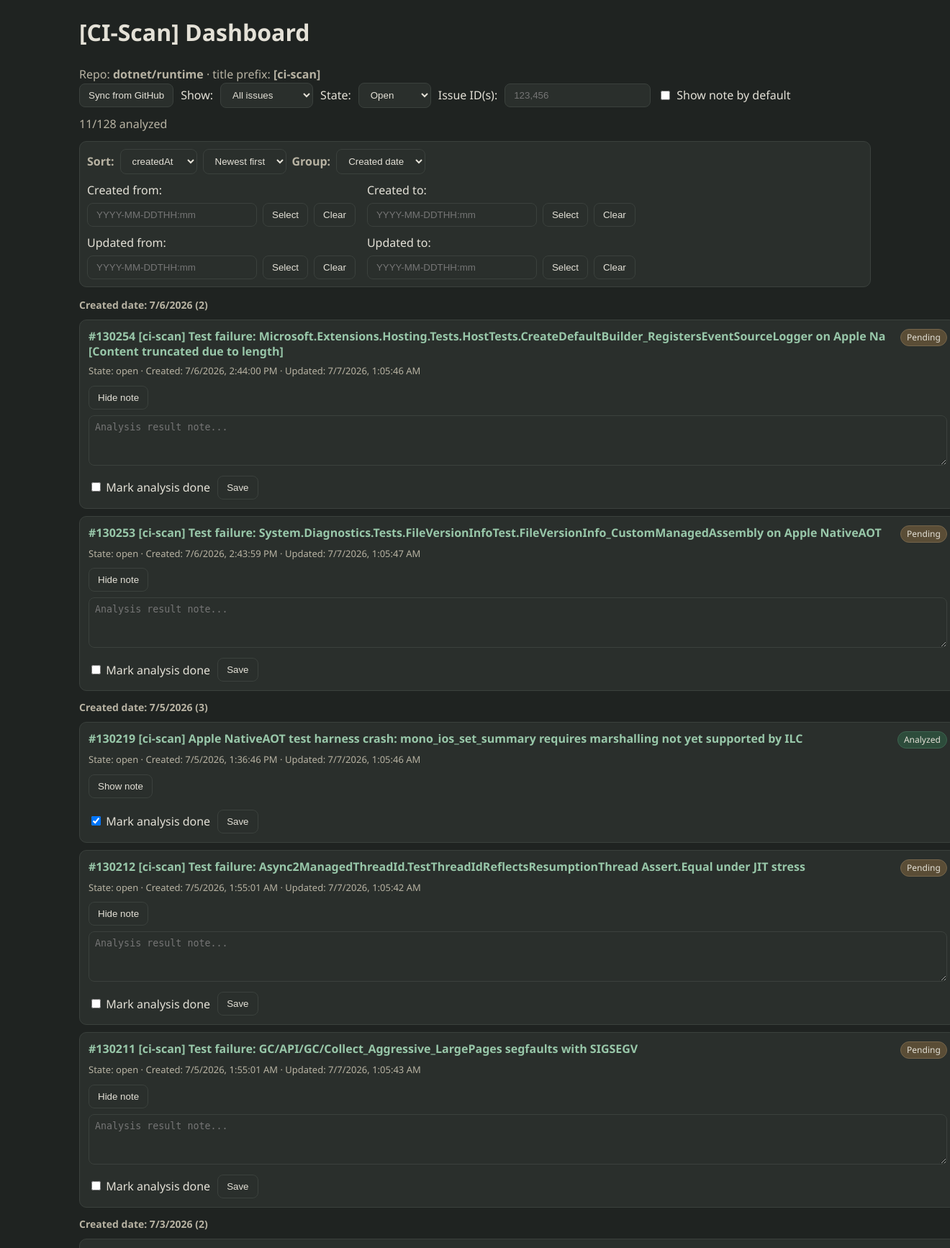
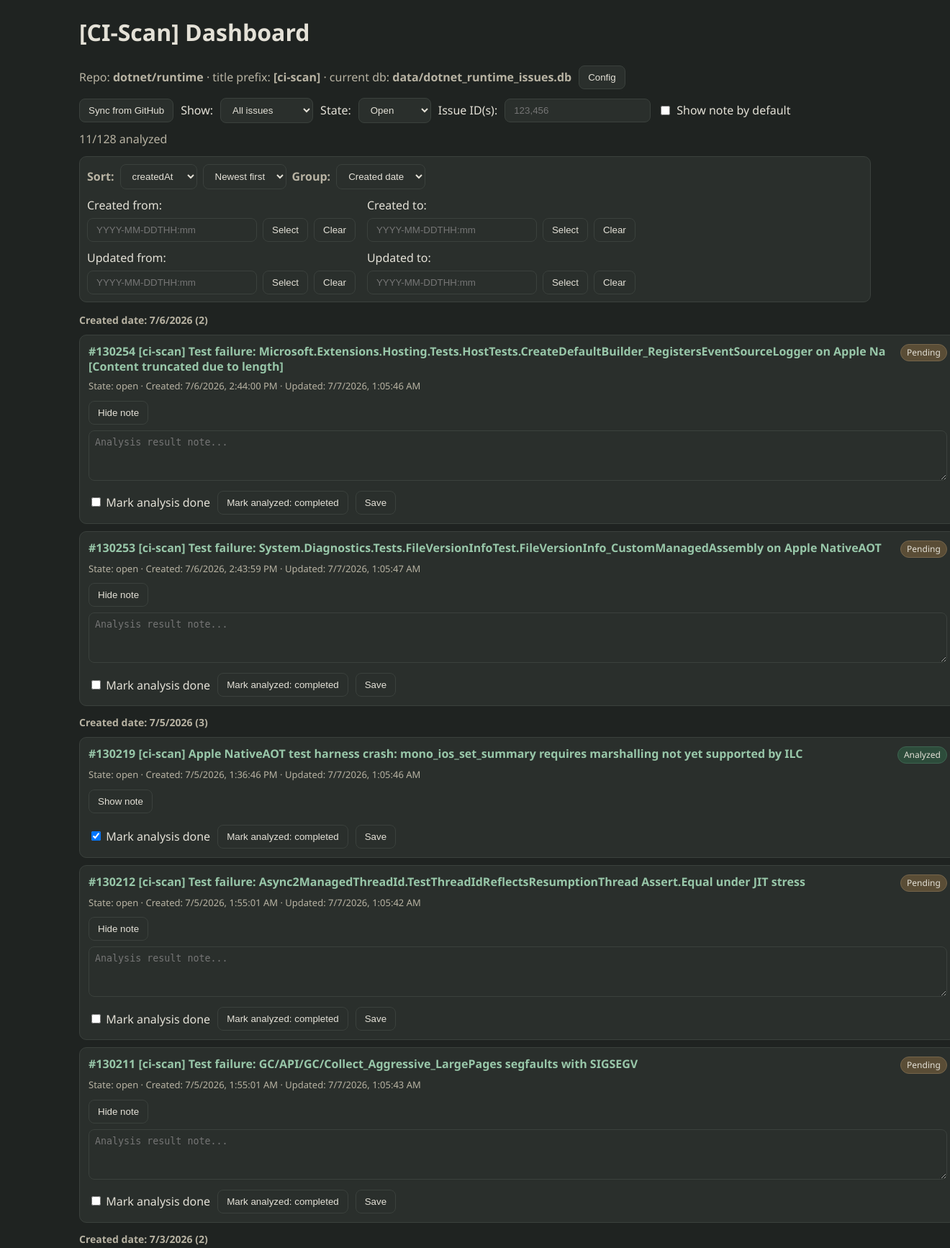
Before and after one commit to shimingsg/svc-ci-scan-dashboard, a Flask app: page / in a window 1320 px wide. Shown: the top 1734 px of the page at 72% size. Run offline with Flask 3, Linux system fonts and the light colour scheme; data comes from the database, SQL or seed files in the repository.

Commit message:
feat: configure issue source and quick completion
Co-authored-by: Copilot <223556219+Copilot@users.noreply.github.com>

```diff
--- a/app.py
+++ b/app.py
@@ -1,5 +1,6 @@
 import json
 import logging
+import shutil
 import sqlite3
 import urllib.error
 import urllib.parse
@@ -13,12 +14,10 @@ logger = logging.getLogger(__name__)
 
 BASE_DIR = Path(__file__).resolve().parent
 DATA_DIR = BASE_DIR / "data"
-DB_PATH = DATA_DIR / "issues.db"
+LEGACY_DB_PATH = DATA_DIR / "issues.db"
 DATASOURCE_FILE = DATA_DIR / "ci-scan-issues.json"
-CONFIG_FILE = DATA_DIR / "dashboard-config.json"
-REPO_OWNER = "dotnet"
-REPO_NAME = "runtime"
-TITLE_PREFIX = "[ci-scan]"
+DASHBOARD_CONFIG_FILE = DATA_DIR / "dashboard-config.json"
+PROJECT_CONFIG_FILE = BASE_DIR / "ci-scan-config.json"
 
 app = Flask(__name__)
 
@@ -36,16 +35,35 @@ DEFAULT_DASHBOARD_CONFIG = {
     "updatedTo": "",
 }
 
+DEFAULT_PROJECT_CONFIG = {
+    "repo": "dotnet/runtime",
+    "titlePrefix": "[ci-scan]",
+}
 
-def get_connection() -> sqlite3.Connection:
-    conn = sqlite3.connect(DB_PATH)
+
+def get_repo_db_path(repo: str) -> Path:
+    safe_repo = repo.replace("/", "_")
+    return DATA_DIR / f"{safe_repo}_issues.db"
+
+
+def get_connection(repo: str | None = None) -> sqlite3.Connection:
+    project_config = load_project_config() if repo is None else {"repo": repo}
+    conn = sqlite3.connect(get_repo_db_path(project_config["repo"]))
     conn.row_factory = sqlite3.Row
     return conn
 
 
-def init_db() -> None:
+def init_db(repo: str | None = None) -> None:
     DATA_DIR.mkdir(parents=True, exist_ok=True)
-    with get_connection() as conn:
+    project_config = load_project_config() if repo is None else {"repo": repo}
+    db_path = get_repo_db_path(project_config["repo"])
+    if (
+        project_config["repo"] == DEFAULT_PROJECT_CONFIG["repo"]
+        and LEGACY_DB_PATH.exists()
+        and not db_path.exists()
+    ):
+        shutil.copy2(LEGACY_DB_PATH, db_path)
+    with get_connection(project_config["repo"]) as conn:
         conn.execute(
             """
             CREATE TABLE IF NOT EXISTS issues (
@@ -57,20 +75,85 @@ def init_db() -> None:
                 created_at    TEXT    NOT NULL,
                 updated_at    TEXT    NOT NULL,
                 analyzed_done INTEGER NOT NULL DEFAULT 0,
-                note          TEXT    NOT NULL DEFAULT ''
+                note          TEXT    NOT NULL DEFAULT '',
+                source_repo   TEXT    NOT NULL DEFAULT 'dotnet/runtime',
+                title_prefix  TEXT    NOT NULL DEFAULT '[ci-scan]'
             )
             """
         )
+        columns = {
+            row["name"]
+            for row in conn.execute("PRAGMA table_info(issues)").fetchall()
+        }
+        if "source_repo" not in columns:
+            conn.execute(
+                "ALTER TABLE issues ADD COLUMN source_repo TEXT NOT NULL DEFAULT 'dotnet/runtime'"
+            )
+        if "title_prefix" not in columns:
+            conn.execute(
+                "ALTER TABLE issues ADD COLUMN title_prefix TEXT NOT NULL DEFAULT '[ci-scan]'"
+            )
         conn.execute(
             "CREATE INDEX IF NOT EXISTS idx_issues_analyzed_done ON issues(analyzed_done)"
         )
         conn.execute("CREATE INDEX IF NOT EXISTS idx_issues_state ON issues(state)")
+        conn.execute("CREATE INDEX IF NOT EXISTS idx_issues_source ON issues(source_repo, title_prefix)")
         conn.execute("CREATE INDEX IF NOT EXISTS idx_issues_created_at ON issues(created_at)")
         conn.execute("CREATE INDEX IF NOT EXISTS idx_issues_updated_at ON issues(updated_at)")
 
 
-def fetch_github_ci_scan_issues() -> list[dict]:
-    query = f'repo:{REPO_OWNER}/{REPO_NAME} is:issue in:title "{TITLE_PREFIX}"'
+def normalize_project_config(raw: dict) -> dict:
+    normalized = dict(DEFAULT_PROJECT_CONFIG)
+
+    repo = raw.get("repo", normalized["repo"])
+    if isinstance(repo, str):
+        repo = repo.strip()
+        parts = repo.split("/")
+        if (
+            len(parts) == 2
+            and all(part for part in parts)
+            and all(part.replace("-", "").replace("_", "").replace(".", "").isalnum() for part in parts)
+        ):
+            normalized["repo"] = repo
+
+    title_prefix = raw.get("titlePrefix", normalized["titlePrefix"])
+    if isinstance(title_prefix, str) and title_prefix.strip():
+        normalized["titlePrefix"] = title_prefix.strip()
+
+    return normalized
+
+
+def load_project_config() -> dict:
+    if not PROJECT_CONFIG_FILE.exists():
+        return dict(DEFAULT_PROJECT_CONFIG)
+
+    raw = PROJECT_CONFIG_FILE.read_text(encoding="utf-8").strip()
+    if not raw:
+        return dict(DEFAULT_PROJECT_CONFIG)
+
+    data = json.loads(raw)
+    if not isinstance(data, dict):
+        raise ValueError("project config must be a JSON object")
+
+    return normalize_project_config(data)
+
+
+def save_project_config(config: dict) -> None:
+    PROJECT_CONFIG_FILE.write_text(
+        json.dumps(config, indent=2),
+        encoding="utf-8",
+    )
+
+
+def init_project_config() -> None:
+    if not PROJECT_CONFIG_FILE.exists():
+        save_project_config(dict(DEFAULT_PROJECT_CONFIG))
+
+
+def fetch_github_ci_scan_issues(project_config: dict) -> list[dict]:
+    repo = project_config["repo"]
+    title_prefix = project_config["titlePrefix"]
+    query = f'repo:{repo} is:issue in:title "{title_prefix}"'
     page = 1
     per_page = 100
     by_id: dict[int, dict] = {}
@@ -97,7 +180,7 @@ def fetch_github_ci_scan_issues() -> list[dict]:
             if not isinstance(item, dict):
                 continue
             title = item.get("title")
-            if not isinstance(title, str) or not title.startswith(TITLE_PREFIX):
+            if not isinstance(title, str) or not title.startswith(title_prefix):
                 continue
             issue_id = item.get("id")
             number = item.get("number")
@@ -163,10 +246,10 @@ def parse_issue_numbers(raw: str | None) -> list[int]:
 
 
 def load_dashboard_config() -> dict:
-    if not CONFIG_FILE.exists():
+    if not DASHBOARD_CONFIG_FILE.exists():
         return dict(DEFAULT_DASHBOARD_CONFIG)
 
-    raw = CONFIG_FILE.read_text(encoding="utf-8").strip()
+    raw = DASHBOARD_CONFIG_FILE.read_text(encoding="utf-8").strip()
     if not raw:
         return dict(DEFAULT_DASHBOARD_CONFIG)
 
@@ -178,14 +261,15 @@ def load_dashboard_config() -> dict:
 
 
 def save_dashboard_config(config: dict) -> None:
-    CONFIG_FILE.write_text(
+    DASHBOARD_CONFIG_FILE.write_text(
         json.dumps(config, indent=2),
         encoding="utf-8",
     )
 
 
 def sync_issues() -> int:
-    rows = fetch_github_ci_scan_issues()
+    project_config = load_project_config()
+    rows = fetch_github_ci_scan_issues(project_config)
     save_datasource(rows)
 
     with get_connection() as conn:
@@ -193,9 +277,10 @@ def sync_issues() -> int:
             conn.execute(
                 """
                 INSERT INTO issues (
-                    id, number, title, state, url, created_at, updated_at, analyzed_done, note
+                    id, number, title, state, url, created_at, updated_at,
+                    analyzed_done, note, source_repo, title_prefix
                 )
-                VALUES (?, ?, ?, ?, ?, ?, ?, 0, '')
+                VALUES (?, ?, ?, ?, ?, ?, ?, 0, '', ?, ?)
                 ON CONFLICT(id) DO UPDATE SET
                     number = excluded.number,
                     title = excluded.title,
@@ -203,6 +288,8 @@ def sync_issues() -> int:
                     url = excluded.url,
                     created_at = excluded.created_at,
                     updated_at = excluded.updated_at,
+                    source_repo = excluded.source_repo,
+                    title_prefix = excluded.title_prefix,
                     analyzed_done = issues.analyzed_done,
                     note = issues.note
                 """,
@@ -214,10 +301,19 @@ def sync_issues() -> int:
                     row["url"],
                     row["createdAt"],
                     row["updatedAt"],
+                    project_config["repo"],
+                    project_config["titlePrefix"],
                 ),
             )
 
-        total = conn.execute("SELECT COUNT(*) AS c FROM issues").fetchone()["c"]
+        total = conn.execute(
+            """
+            SELECT COUNT(*) AS c
+            FROM issues
+            WHERE source_repo = ? AND title_prefix = ?
+            """,
+            (project_config["repo"], project_config["titlePrefix"]),
+        ).fetchone()["c"]
         return int(total)
 
 
@@ -228,6 +324,7 @@ def index():
 
 @app.get("/api/issues")
 def get_issues():
+    project_config = load_project_config()
     view = request.args.get("view", "all")
     issue_state = request.args.get("state", "all")
     issue_ids = request.args.get("issueIds")
@@ -238,8 +335,8 @@ def get_issues():
     updated_from = request.args.get("updatedFrom")
     updated_to = request.args.get("updatedTo")
 
-    clauses: list[str] = []
-    params: list[str] = []
+    clauses: list[str] = ["source_repo = ?", "title_prefix = ?"]
+    params: list[str] = [project_config["repo"], project_config["titlePrefix"]]
     try:
         issue_numbers = parse_issue_numbers(issue_ids)
     except ValueError as ex:
@@ -303,6 +400,7 @@ def get_issues():
 
 @app.get("/api/summary")
 def get_summary():
+    project_config = load_project_config()
     with get_connection() as conn:
         totals = conn.execute(
             """
@@ -310,7 +408,9 @@ def get_summary():
                 COUNT(*) AS total,
                 SUM(CASE WHEN analyzed_done = 1 THEN 1 ELSE 0 END) AS analyzed
             FROM issues
-            """
+            WHERE source_repo = ? AND title_prefix = ?
+            """,
+            (project_config["repo"], project_config["titlePrefix"]),
         ).fetchone()
 
     total = int(totals["total"] or 0)
@@ -324,6 +424,27 @@ def get_config():
         config = load_dashboard_config()
     except (json.JSONDecodeError, ValueError) as ex:
         return jsonify({"ok": False, "error": str(ex)}), 400
+    return jsonify({"ok": True, "config": config})
+
+
+@app.get("/api/project-config")
+def get_project_config():
+    try:
+        config = load_project_config()
+    except (json.JSONDecodeError, ValueError) as ex:
+        return jsonify({"ok": False, "error": str(ex)}), 400
+    return jsonify({"ok": True, "config": config})
+
+
+@app.post("/api/project-config")
+def post_project_config():
+    payload = request.get_json(silent=True) or {}
+    if not isinstance(payload, dict):
+        return jsonify({"ok": False, "error": "project config payload must be an object"}), 400
+
+    config = normalize_project_config(payload)
+    save_project_config(config)
+    init_db(config["repo"])
     return jsonify({"ok": True, "config": config})
 
 
@@ -377,6 +498,7 @@ def post_analysis(issue_id: int):
     return jsonify({"ok": True})
 
 
+init_project_config()
 init_db()
 
 if __name__ == "__main__":
--- /dev/null
+++ b/ci-scan-config.json
@@ -0,0 +1,4 @@
+{
+  "repo": "dotnet/runtime",
+  "titlePrefix": "[ci-scan]"
+}
--- a/static/app.js
+++ b/static/app.js
@@ -1,4 +1,8 @@
 const syncBtn = document.getElementById("syncBtn");
+const configBtn = document.getElementById("configBtn");
+const repoLabel = document.getElementById("repoLabel");
+const titlePrefixLabel = document.getElementById("titlePrefixLabel");
+const dbLabel = document.getElementById("dbLabel");
 const viewMode = document.getElementById("viewMode");
 const stateFilter = document.getElementById("stateFilter");
 const issueIds = document.getElementById("issueIds");
@@ -22,11 +26,18 @@ const updatedTo = document.getElementById("updatedTo");
 const updatedToPicker = document.getElementById("updatedToPicker");
 const updatedToSelectBtn = document.getElementById("updatedToSelectBtn");
 const updatedToClearBtn = document.getElementById("updatedToClearBtn");
+const configModal = document.getElementById("configModal");
+const repoInput = document.getElementById("repoInput");
+const titlePrefixInput = document.getElementById("titlePrefixInput");
+const configCancelBtn = document.getElementById("configCancelBtn");
+const configSaveBtn = document.getElementById("configSaveBtn");
 const statusEl = document.getElementById("status");
 const summaryEl = document.getElementById("summary");
 const listEl = document.getElementById("list");
 
 const state = {
+  repo: "dotnet/runtime",
+  titlePrefix: "[ci-scan]",
   view: "all",
   issueState: "all",
   issueIds: "",
@@ -80,6 +91,7 @@ function renderIssueCard(x) {
       </div>
       <div class="actions">
         <label><input type="checkbox" ${x.analyzedDone ? "checked" : ""}> Mark analysis done</label>
+        <button class="quick-complete">Mark analyzed: completed</button>
         <button class="save">Save</button>
       </div>
     </div>
@@ -130,6 +142,59 @@ async function getJson(url, options = undefined) {
     throw new Error(data.error || `Request failed: ${resp.status}`);
   }
   return data;
+}
+
+function applyProjectConfig(config) {
+  const safe = config && typeof config === "object" ? config : {};
+
+  state.repo = typeof safe.repo === "string" && safe.repo ? safe.repo : state.repo;
+  state.titlePrefix = typeof safe.titlePrefix === "string" && safe.titlePrefix ? safe.titlePrefix : state.titlePrefix;
+
+  repoLabel.textContent = state.repo;
+  titlePrefixLabel.textContent = state.titlePrefix;
+  dbLabel.textContent = `data/${state.repo.replace("/", "_")}_issues.db`;
+  repoInput.value = state.repo;
+  titlePrefixInput.value = state.titlePrefix;
+}
+
+async function loadProjectConfig() {
+  const res = await getJson("/api/project-config");
+  applyProjectConfig(res.config || {});
+}
+
+function openConfigModal() {
+  repoInput.value = state.repo;
+  titlePrefixInput.value = state.titlePrefix;
+  configModal.classList.remove("hidden");
+}
+
+function closeConfigModal() {
+  configModal.classList.add("hidden");
+}
+
+async function saveProjectConfig() {
+  const repo = repoInput.value.trim();
+  const titlePrefix = titlePrefixInput.value.trim();
+  const repoParts = repo.split("/");
+  if (repoParts.length !== 2 || repoParts.some((part) => !part.trim())) {
+    statusEl.textContent = "Repository must use owner/repo format.";
+    return;
+  }
+  if (!titlePrefix) {
+    statusEl.textContent = "Title prefix is required.";
+    return;
+  }
+
+  const res = await getJson("/api/project-config", {
+    method: "POST",
+    headers: { "Content-Type": "application/json" },
+    body: JSON.stringify({ repo, titlePrefix })
+  });
+  applyProjectConfig(res.config || {});
+  closeConfigModal();
+  statusEl.textContent = "Config saved. Sync from GitHub to load issues for this repo and title prefix.";
+  await refreshSummary();
+  await loadIssues();
 }
 
 function getConfigPayload() {
@@ -226,6 +291,7 @@ function wireActions() {
     const noteEl = card.querySelector("textarea");
     const doneEl = card.querySelector("input[type='checkbox']");
     const saveBtn = card.querySelector("button.save");
+    const quickCompleteBtn = card.querySelector("button.quick-complete");
 
     noteToggleBtn.addEventListener("click", () => {
       const isCollapsed = noteSectionEl.classList.toggle("collapsed");
@@ -248,6 +314,24 @@ function wireActions() {
         await loadIssues();
       } catch (err) {
         statusEl.textContent = `Save failed: ${err.message}`;
+      }
+    });
+
+    quickCompleteBtn.addEventListener("click", async () => {
+      try {
+        await getJson(`/api/issues/${id}/analysis`, {
+          method: "POST",
+          headers: { "Content-Type": "application/json" },
+          body: JSON.stringify({
+            analyzedDone: true,
+            note: "completed"
+          })
+        });
+        await refreshSummary();
+        statusEl.textContent = "Marked analysis completed.";
+        await loadIssues();
+      } catch (err) {
+        statusEl.textContent = `Quick complete failed: ${err.message}`;
       }
     });
   }
@@ -298,6 +382,20 @@ async function syncIssues() {
 }
 
 syncBtn.addEventListener("click", syncIssues);
+configBtn.addEventListener("click", openConfigModal);
+configCancelBtn.addEventListener("click", closeConfigModal);
+configSaveBtn.addEventListener("click", async () => {
+  try {
+    await saveProjectConfig();
+  } catch (err) {
+    statusEl.textContent = `Config save failed: ${err.message}`;
+  }
+});
+configModal.addEventListener("click", (event) => {
+  if (event.target === configModal) {
+    closeConfigModal();
+  }
+});
 viewMode.addEventListener("change", async () => {
   state.view = viewMode.value;
   await loadIssuesAndPersistConfig();
@@ -407,6 +505,11 @@ updatedToClearBtn.addEventListener("click", async () => {
 async function init() {
   try {
     try {
+      await loadProjectConfig();
+    } catch {
+      statusEl.textContent = "Could not load project config. Using defaults.";
+    }
+    try {
       await loadDashboardConfig();
     } catch {
       statusEl.textContent = "Could not load saved filters. Using defaults.";
--- a/static/styles.css
+++ b/static/styles.css
@@ -24,6 +24,14 @@ body {
   max-width: 1100px;
   margin: 20px auto;
   padding: 0 14px;
+}
+
+.config-line {
+  display: flex;
+  align-items: center;
+  gap: 10px;
+  margin-bottom: 12px;
+  flex-wrap: wrap;
 }
 
 .bar {
--- a/templates/index.html
+++ b/templates/index.html
@@ -9,7 +9,10 @@
 <body>
   <div class="wrap">
     <h1>[CI-Scan] Dashboard</h1>
-    <div class="muted">Repo: <strong>dotnet/runtime</strong> · title prefix: <strong>[ci-scan]</strong></div>
+    <div class="config-line muted">
+      <span>Repo: <strong id="repoLabel">dotnet/runtime</strong> · title prefix: <strong id="titlePrefixLabel">[ci-scan]</strong> · current db: <strong id="dbLabel">data/dotnet_runtime_issues.db</strong></span>
+      <button id="configBtn" type="button">Config</button>
+    </div>
 
     <div class="bar">
       <button id="syncBtn">Sync from GitHub</button>
@@ -98,6 +101,24 @@
     <div id="list" class="list"></div>
   </div>
 
+  <div id="configModal" class="modal hidden" role="dialog" aria-modal="true" aria-labelledby="configModalTitle">
+    <div class="modal-card">
+      <h3 id="configModalTitle">Dashboard Config</h3>
+      <div class="modal-field">
+        <label for="repoInput">Repository</label>
+        <input id="repoInput" type="text" placeholder="owner/repo" />
+      </div>
+      <div class="modal-field">
+        <label for="titlePrefixInput">Title prefix</label>
+        <input id="titlePrefixInput" type="text" placeholder="[ci-scan]" />
+      </div>
+      <div class="modal-actions">
+        <button id="configCancelBtn" type="button">Cancel</button>
+        <button id="configSaveBtn" type="button">Save</button>
+      </div>
+    </div>
+  </div>
+
   <script src="{{ url_for('static', filename='app.js') }}"></script>
 </body>
 </html>
```
Also changed, not shown: other parts of static/styles.css (+43 -0 lines), README.md.
